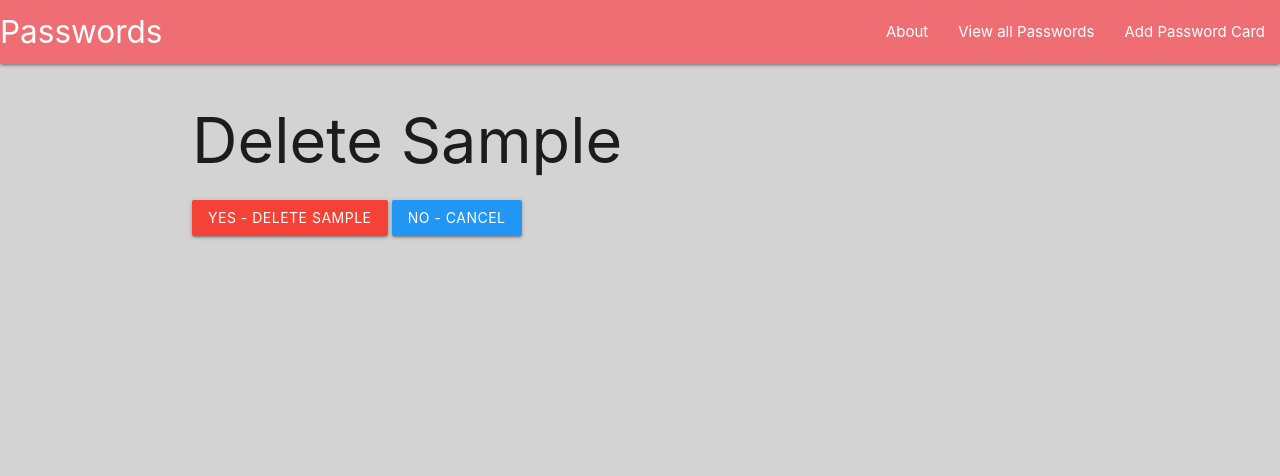
After one commit to SophieDelice/PasswordSafe, a Django app: page /passwords/1/delete/ in a window 1280 px wide. The commit adds this page. Shown: the top 476 px of the page. Run offline with Django 4.2, Linux system fonts and the light colour scheme; tables that the repository leaves empty hold one stand-in row (values such as "Sample post").

Commit message:
wip: adds filesystem

```diff
--- a/main_app/models.py
+++ b/main_app/models.py
@@ -10,8 +10,5 @@ class Password(models.Model):
 def __str__(self):
     return self.StreamingService
 
-# def get_absolute_urp(self):
-#     return reverse('passwords_detail', kwargs={'password_id': self.id})
-
-#    def get_absolute_url(self):
-#         return reverse ('books_detail', kwargs={'book_id': self.id})
+def get_absolute_url(self):
+    return reverse('passwords_detail', kwargs={'password_id': self.id})
--- a/main_app/templates/passwords/detail.html
+++ b/main_app/templates/passwords/detail.html
@@ -13,7 +13,10 @@
         <p> Username: {{ password.username }} </p>
         <p> Password: {{ password.password }}</p>
      </div>
+     <div class="'card-action">
+        <a href="{% url 'password_update'  password.id %}"> UPDATE </a>
+        <a href="{% url 'password_delete'  password.id %}"> DELETE </a>
+      </div>
  </div>
 
-
 {% endblock %}
--- /dev/null
+++ b/main_app/templates/passwords/password_confirm_delete.html
@@ -0,0 +1,17 @@
+{% extends 'base.html' %}
+
+{% block title %}
+<title> Delete {{ object.StreamingService }}</title>
+{% endblock %}
+
+
+{% block content %}
+<h1> Delete {{ object.StreamingService }}</h1>
+
+<form action="" method="POST">
+    {% csrf_token %}
+    <input type="submit" value="Yes - Delete {{ object.StreamingService }}" class="btn red ">
+    <a href="{% url 'passwords_detail' object.id %}" class="btn blue"> No - Cancel </a>
+
+</form>
+{% endblock %}
--- a/main_app/urls.py
+++ b/main_app/urls.py
@@ -7,4 +7,6 @@ urlpatterns = [
     path('passwords/', views.passwords_index, name='passwords_index'),
     path('passwords/<int:password_id>/', views.passwords_detail, name='passwords_detail'),
     path('passwords/create/', views.PasswordCreate.as_view(), name='password_create'),
+    path('passwords/<int:pk>/update/', views.PasswordUpdate.as_view(), name='password_update'),
+    path('passwords/<int:pk>/delete/', views.PasswordDelete.as_view(), name='password_delete'),
 ]
--- a/main_app/views.py
+++ b/main_app/views.py
@@ -1,5 +1,5 @@
-from django.shortcuts import render
-from django.views.generic.edit import CreateView
+from django.shortcuts import render,reverse
+from django.views.generic.edit import CreateView, UpdateView, DeleteView
 from .models import Password
 
 # dummy password data for prototyping
@@ -36,3 +36,13 @@ class PasswordCreate(CreateView):
     fields = '__all__'
     template_name = 'passwords/password_form.html'
     success_url= '/passwords/'
+
+class PasswordUpdate(UpdateView):
+    model = Password
+    fields = '__all__'
+    template_name = 'passwords/password_form.html'
+
+class PasswordDelete(DeleteView):
+    model= Password
+    success_url= '/passwords/'
+    template_name = 'passwords/password_confirm_delete.html'
```
Also changed, not shown: main_app/templates/passwords/password_form.html (+9 -1 lines).
